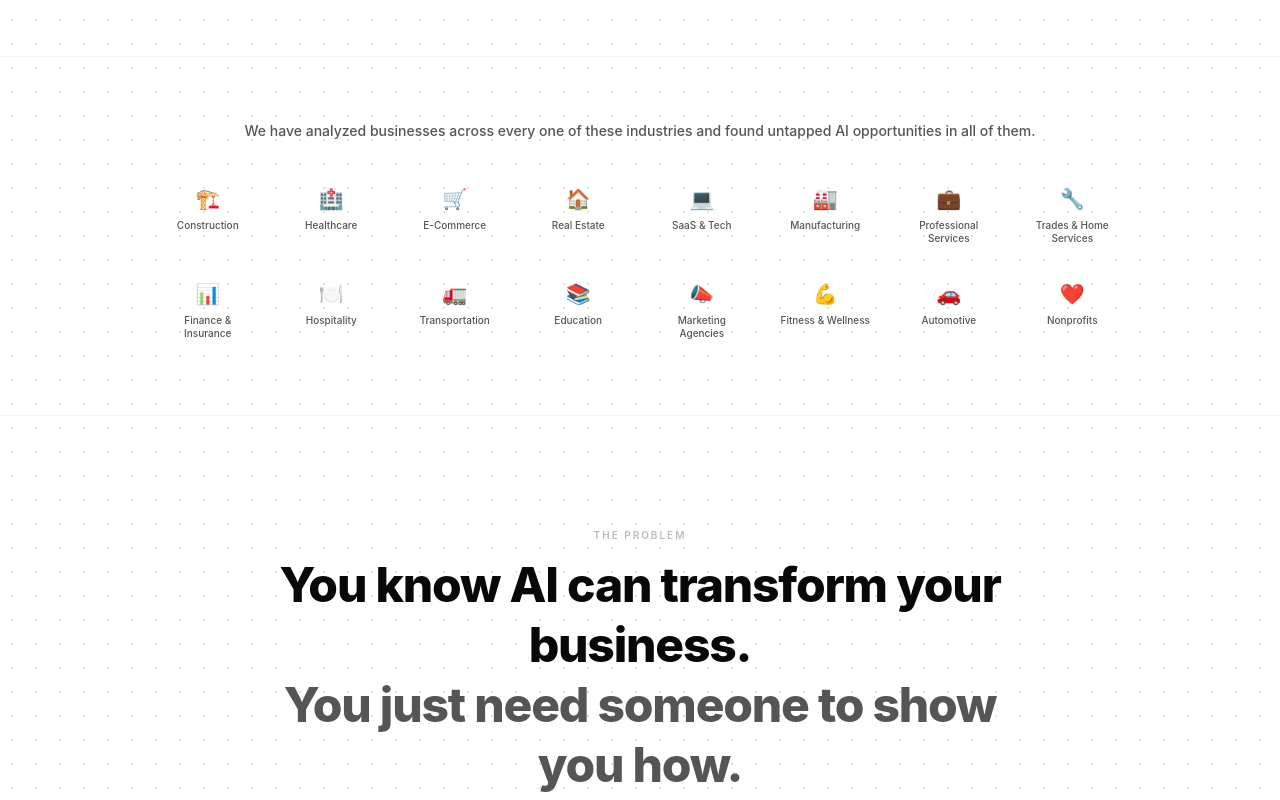
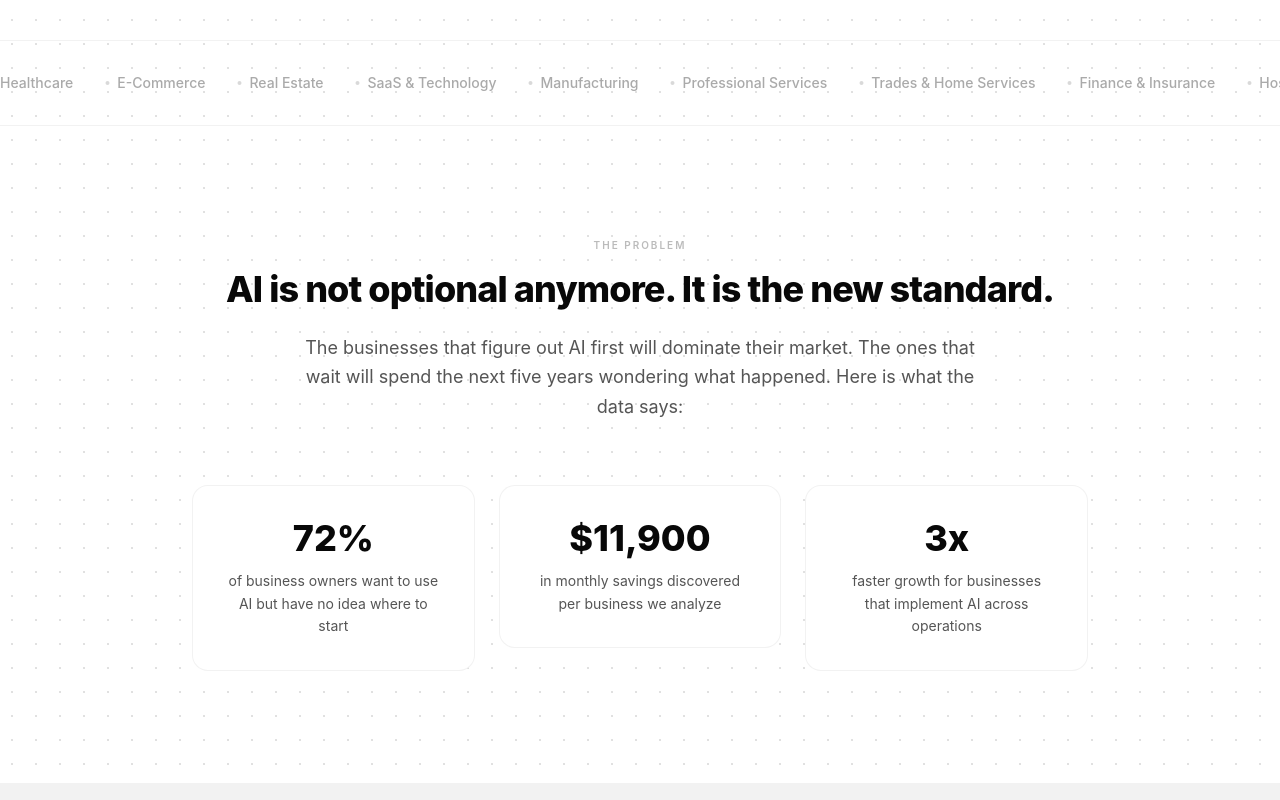
Before and after one commit to masonkane/groundwork, a Next.js app: page / in a window 1280 px wide. Shown: the part 760-1560 px from the top of the page. Built offline with nearby package versions, Linux system fonts and the light colour scheme.

Commit message:
Hero fits viewport, scrolling ticker no emojis, animated counters, problem section rewrite, reality check white text

```diff
--- a/src/app/page.tsx
+++ b/src/app/page.tsx
@@ -48,40 +48,58 @@ function HeroCTA({ label = "Get Your Free Report", dark = false }: { label?: str
       <span className={`absolute inset-0 -translate-x-full group-hover:translate-x-full transition-transform duration-[800ms] ease-out ${
         dark ? "bg-gradient-to-r from-transparent via-black/5 to-transparent" : "bg-gradient-to-r from-transparent via-white/15 to-transparent"
       }`} />
-      <span className={`absolute inset-0 rounded-full opacity-0 group-hover:opacity-100 transition-opacity duration-500 ${
-        dark ? "" : "shadow-[inset_0_1px_1px_rgba(255,255,255,0.15)]"
-      }`} />
       <span className="relative z-10">{label}</span>
       <span className="relative z-10 group-hover:translate-x-1.5 transition-transform duration-300">
         <svg width="18" height="18" viewBox="0 0 18 18" fill="none" stroke="currentColor" strokeWidth="2" strokeLinecap="round">
           <path d="M4 9H14M10 4.5L14.5 9L10 13.5" />
         </svg>
       </span>
-      <span className={`absolute -inset-1 rounded-full opacity-0 group-hover:opacity-100 transition-opacity duration-700 ${
-        dark ? "" : "shadow-[0_0_0_2px_rgba(0,0,0,0.05)]"
-      }`} />
     </Link>
   );
 }
 
-const industryItems = [
-  { name: "Construction", icon: "🏗️" },
-  { name: "Healthcare", icon: "🏥" },
-  { name: "E-Commerce", icon: "🛒" },
-  { name: "Real Estate", icon: "🏠" },
-  { name: "SaaS & Tech", icon: "💻" },
-  { name: "Manufacturing", icon: "🏭" },
-  { name: "Professional Services", icon: "💼" },
-  { name: "Trades & Home Services", icon: "🔧" },
-  { name: "Finance & Insurance", icon: "📊" },
-  { name: "Hospitality", icon: "🍽️" },
-  { name: "Transportation", icon: "🚛" },
-  { name: "Education", icon: "📚" },
-  { name: "Marketing Agencies", icon: "📣" },
-  { name: "Fitness & Wellness", icon: "💪" },
-  { name: "Automotive", icon: "🚗" },
-  { name: "Nonprofits", icon: "❤️" },
+/* ── Scrolling industry ticker (no emojis) ────────── */
+const industries = [
+  "Construction", "Healthcare", "E-Commerce", "Real Estate", "SaaS & Technology",
+  "Manufacturing", "Professional Services", "Trades & Home Services", "Finance & Insurance",
+  "Hospitality", "Transportation & Logistics", "Education", "Marketing Agencies",
+  "Fitness & Wellness", "Automotive", "Nonprofits", "Agriculture", "Legal Services",
 ];
+
+/* ── Animated counter ─────────────────────────────── */
+function AnimatedStat({ value, prefix = "", suffix = "" }: { value: number; prefix?: string; suffix?: string }) {
+  const ref = useRef<HTMLSpanElement>(null);
+  const hasAnimated = useRef(false);
+
+  useEffect(() => {
+    const el = ref.current;
+    if (!el) return;
+    const observer = new IntersectionObserver(
+      ([entry]) => {
+        if (entry.isIntersecting && !hasAnimated.current) {
+          hasAnimated.current = true;
+          let start = 0;
+          const duration = 1500;
+          const startTime = performance.now();
+          const animate = (now: number) => {
+            const elapsed = now - startTime;
+            const progress = Math.min(elapsed / duration, 1);
+            const eased = 1 - Math.pow(1 - progress, 3);
+            start = Math.round(eased * value);
+            el.textContent = `${prefix}${start.toLocaleString()}${suffix}`;
+            if (progress < 1) requestAnimationFrame(animate);
+          };
+          requestAnimationFrame(animate);
+        }
+      },
+      { threshold: 0.5 }
+    );
+    observer.observe(el);
+    return () => observer.disconnect();
+  }, [value, prefix, suffix]);
+
+  return <span ref={ref}>{prefix}0{suffix}</span>;
+}
 
 const valueStack = [
   {
@@ -172,9 +190,7 @@ const steps = [
     desc: "You receive a detailed report with dollar-amount projections and quick wins. Then Groundwork helps you implement every recommendation: tools, training, vendor selection, full rollout.",
     visual: (
       <div className="space-y-3">
-        <div className="flex items-center justify-between">
-          <span className="text-xs font-bold text-[var(--mid-gray)]">Projected Annual Savings</span>
-        </div>
+        <div className="text-xs font-bold text-[var(--mid-gray)]">Projected Annual Savings</div>
         <div className="text-3xl font-extrabold tracking-tight">$142,800</div>
         <div className="flex gap-2">
           <span className="bg-green-50 text-green-700 text-[11px] font-semibold px-2.5 py-1 rounded-full">↑ 580% ROI</span>
@@ -199,20 +215,20 @@ export default function Home() {
       <Navbar />
 
       {/* ═══════════════ HERO ═══════════════ */}
-      <section className="relative pt-36 sm:pt-44 pb-24 px-6">
+      <section className="relative min-h-screen flex items-center justify-center px-6">
         <div className="absolute inset-0 pointer-events-none" style={{ background: "radial-gradient(ellipse 60% 50% at 50% 30%, rgba(0,0,0,0.015), transparent)" }} />
         <div className="max-w-3xl mx-auto text-center relative z-10">
           <RevealSection>
             <div className="inline-flex items-center gap-2 bg-[var(--light-surface)] border border-black/5 rounded-full px-4 py-1.5 mb-8">
               <span className="w-1.5 h-1.5 bg-green-500 rounded-full animate-pulse" />
               <span className="text-xs font-medium text-[var(--mid-gray)]">
-                Now accepting new businesses
+                Free AI opportunity report for your business
               </span>
             </div>
           </RevealSection>
 
           <RevealSection delay={100}>
-            <h1 className="text-[44px] sm:text-[56px] md:text-[68px] font-extrabold tracking-[-0.035em] leading-[1.08] mb-6">
+            <h1 className="text-[40px] sm:text-[52px] md:text-[62px] font-extrabold tracking-[-0.035em] leading-[1.08] mb-6">
               We implement AI
               <br />
               into your business.
@@ -222,13 +238,13 @@ export default function Home() {
           </RevealSection>
 
           <RevealSection delay={200}>
-            <p className="text-lg sm:text-xl text-[var(--mid-gray)] max-w-xl mx-auto mb-12 leading-relaxed">
+            <p className="text-lg text-[var(--mid-gray)] max-w-xl mx-auto mb-10 leading-relaxed">
               Most businesses lose thousands every month on problems AI already solves. We find exactly where, show you the dollar amount, and then implement every solution for you.
             </p>
           </RevealSection>
 
           <RevealSection delay={300}>
-            <div className="flex flex-col items-center gap-4">
+            <div className="flex flex-col items-center gap-3">
               <HeroCTA />
               <p className="text-[11px] text-[var(--mid-gray)]/40">
                 Free · No credit card · Takes about 15 minutes
@@ -238,47 +254,48 @@ export default function Home() {
         </div>
       </section>
 
-      {/* ═══════════════ INDUSTRY GRID ═══════════════ */}
-      <RevealSection>
-        <section className="py-16 border-y border-black/5">
-          <div className="max-w-5xl mx-auto px-6">
-            <p className="text-center text-sm font-medium text-[var(--mid-gray)] mb-8">
-              We have analyzed businesses across every one of these industries and found untapped AI opportunities in all of them.
-            </p>
-            <div className="grid grid-cols-2 sm:grid-cols-4 lg:grid-cols-8 gap-3">
-              {industryItems.map((ind) => (
-                <div key={ind.name} className="flex flex-col items-center gap-1.5 py-3 px-2 rounded-xl hover:bg-black/[0.02] transition-colors">
-                  <span className="text-xl">{ind.icon}</span>
-                  <span className="text-[10px] font-medium text-[var(--mid-gray)] text-center leading-tight">{ind.name}</span>
-                </div>
-              ))}
-            </div>
+      {/* ═══════════════ SCROLLING INDUSTRY TICKER ═══════════════ */}
+      <section className="py-8 border-y border-black/5 overflow-hidden">
+        <div className="relative">
+          <div className="flex gap-8 animate-ticker whitespace-nowrap">
+            {[...industries, ...industries].map((ind, i) => (
+              <span
+                key={i}
+                className="inline-flex items-center gap-2 text-sm font-medium text-[var(--mid-gray)]/50 whitespace-nowrap"
+              >
+                <span className="w-1 h-1 bg-black/15 rounded-full" />
+                {ind}
+              </span>
+            ))}
           </div>
-        </section>
-      </RevealSection>
+        </div>
+      </section>
 
       {/* ═══════════════ THE PROBLEM ═══════════════ */}
       <section className="py-28 px-6">
-        <div className="max-w-3xl mx-auto">
+        <div className="max-w-4xl mx-auto">
           <RevealSection className="text-center mb-16">
-            <p className="text-[10px] font-semibold uppercase tracking-[0.2em] text-[var(--mid-gray)]/40 mb-3">The Problem</p>
-            <h2 className="text-3xl sm:text-4xl md:text-5xl font-extrabold tracking-tight leading-tight">
-              You know AI can transform your business.
-              <br />
-              <span className="text-[var(--mid-gray)]">You just need someone to show you how.</span>
+            <p className="text-[10px] font-semibold uppercase tracking-[0.2em] text-[var(--mid-gray)]/40 mb-4">The Problem</p>
+            <h2 className="text-3xl sm:text-4xl font-extrabold tracking-tight mb-6">
+              AI is not optional anymore. It is the new standard.
             </h2>
+            <p className="text-[var(--mid-gray)] text-lg max-w-2xl mx-auto leading-relaxed">
+              The businesses that figure out AI first will dominate their market. The ones that wait will spend the next five years wondering what happened. Here is what the data says:
+            </p>
           </RevealSection>
 
-          <div className="grid sm:grid-cols-3 gap-5">
+          <div className="grid sm:grid-cols-3 gap-6">
             {[
-              { num: "72%", label: "of business owners want to use AI but do not know where to start" },
-              { num: "$11,900", label: "average monthly savings discovered per business we analyze" },
-              { num: "3x", label: "faster growth for businesses that implement AI across operations" },
+              { value: 72, suffix: "%", label: "of business owners want to use AI but have no idea where to start" },
+              { value: 11900, prefix: "$", label: "in monthly savings discovered per business we analyze" },
+              { value: 3, suffix: "x", label: "faster growth for businesses that implement AI across operations" },
             ].map((stat, i) => (
-              <RevealSection key={i} delay={i * 100}>
-                <div className="text-center p-6 bg-white border border-black/5 rounded-2xl">
-                  <div className="text-3xl font-extrabold mb-2">{stat.num}</div>
-                  <p className="text-xs text-[var(--mid-gray)] leading-relaxed">{stat.label}</p>
+              <RevealSection key={i} delay={i * 150}>
+                <div className="text-center p-8 bg-white border border-black/5 rounded-2xl hover:border-black/10 hover:shadow-lg transition-all duration-500">
+                  <div className="text-4xl font-extrabold mb-3">
+                    <AnimatedStat value={stat.value} prefix={stat.prefix} suffix={stat.suffix} />
+                  </div>
+                  <p className="text-sm text-[var(--mid-gray)] leading-relaxed">{stat.label}</p>
                 </div>
               </RevealSection>
             ))}
@@ -350,21 +367,21 @@ export default function Home() {
         </div>
       </section>
 
-      {/* ═══════════════ WAKE-UP CALL ═══════════════ */}
+      {/* ═══════════════ REALITY CHECK ═══════════════ */}
       <RevealSection>
         <section className="py-28 px-6 bg-[var(--black)] text-white relative overflow-hidden">
           <div className="absolute inset-0" style={{ backgroundImage: "radial-gradient(circle, rgba(255,255,255,0.07) 1px, transparent 1px)", backgroundSize: "24px 24px" }} />
           <div className="max-w-3xl mx-auto text-center relative z-10">
-            <p className="text-[10px] font-semibold uppercase tracking-[0.2em] text-white/20 mb-6">The Reality Check</p>
-            <h2 className="text-3xl sm:text-5xl md:text-[56px] font-extrabold tracking-tight mb-6 leading-tight">
+            <p className="text-[10px] font-semibold uppercase tracking-[0.2em] text-white/30 mb-6">The Reality Check</p>
+            <h2 className="text-3xl sm:text-5xl md:text-[56px] font-extrabold tracking-tight mb-8 leading-tight">
               While you are figuring out AI,
               <br />
               <span className="text-red-400">your competitors already did.</span>
             </h2>
-            <p className="text-white/50 text-lg max-w-xl mx-auto mb-4 leading-relaxed">
-              They are closing deals faster, spending less on operations, and scaling without adding headcount. Every week you wait, the gap between you and them gets wider.
+            <p className="text-white text-lg max-w-xl mx-auto mb-4 leading-relaxed">
+              They are closing deals faster. Spending less on operations. Scaling without adding headcount. Every week you wait, the gap between you and them gets wider.
             </p>
-            <p className="text-white/30 text-base max-w-lg mx-auto mb-12 leading-relaxed">
+            <p className="text-white/70 text-base max-w-lg mx-auto mb-12 leading-relaxed">
               The free report takes 15 minutes. It will show you exactly what they are doing that you are not. The only risk is not looking.
             </p>
             <HeroCTA label="See What You're Missing" dark />
```
